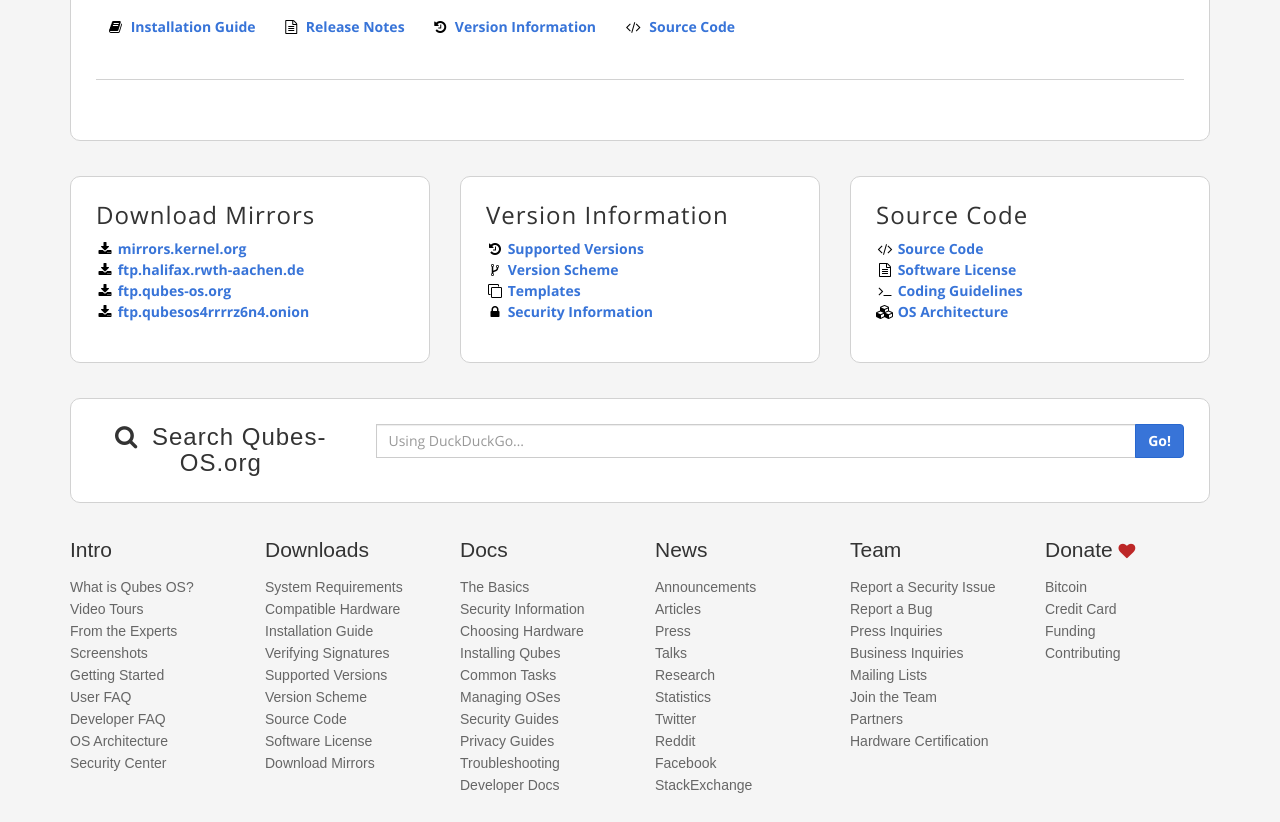
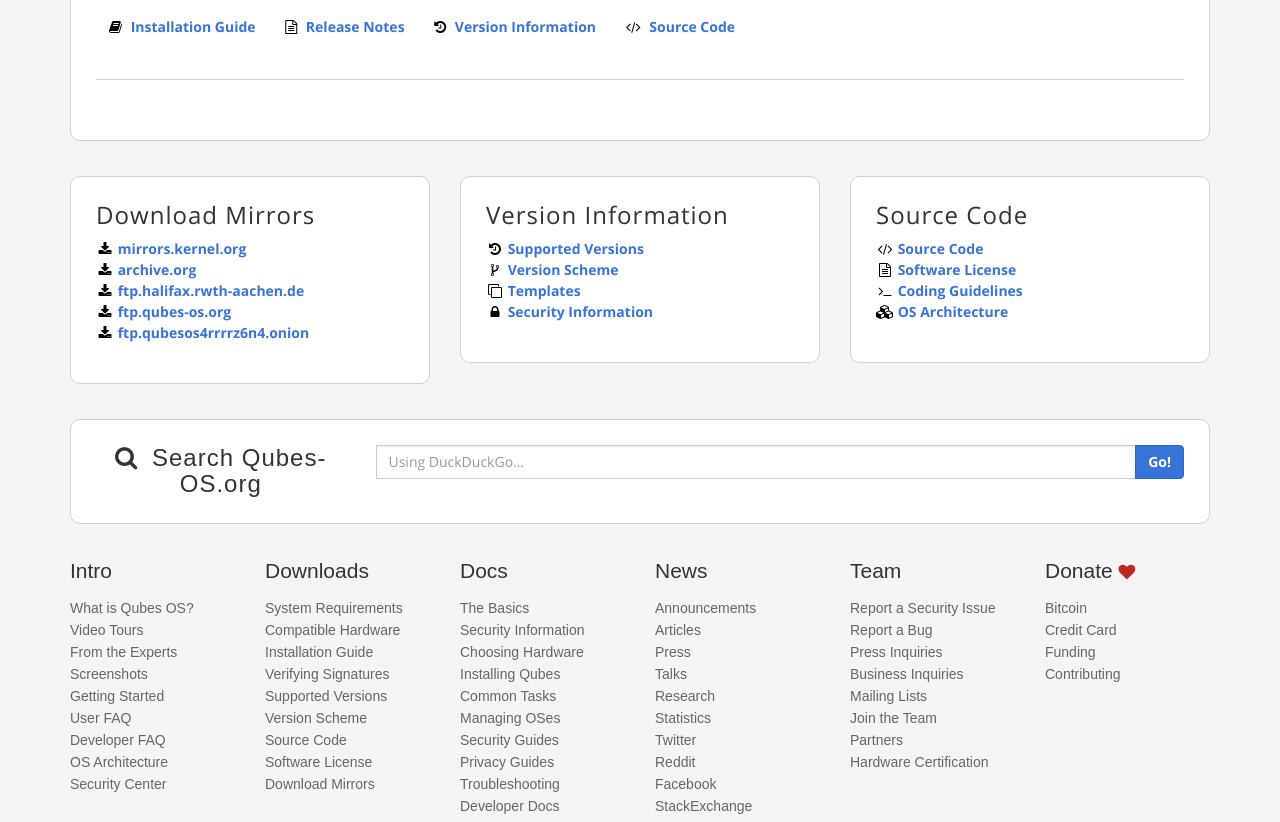
Before and after one commit to QubesOS/qubesos.github.io, a Jekyll site: the page built from pages/downloads.md, in a window 1280 px wide and 900 px high, scrolled down 2583 px, cut to the strip 0-822 px from the top of the window. Built offline with Jekyll 4.4.1, drawn with Linux system fonts in a browser that asks for light colours; some web fonts are replaced.

Commit message:
Add Archive.org mirror

```diff
--- a/pages/downloads.md
+++ b/pages/downloads.md
@@ -143,6 +143,7 @@ redirect_from:
       <h3 id="mirrors">Download Mirrors</h3>
       <ul class="list-unstyled">
         <li><a href="https://mirrors.kernel.org/qubes/iso/"><i class="fa fa-download fa-fw black-icon"></i> mirrors.kernel.org</a></li>
+        <li><a href="https://archive.org/download/QubesOS"><i class="fa fa-download fa-fw black-icon"></i> archive.org</a></li>
         <li><a href="http://ftp.halifax.rwth-aachen.de/qubes/iso/"><i class="fa fa-download fa-fw black-icon"></i> ftp.halifax.rwth-aachen.de</a></li>
         <li><a href="https://ftp.qubes-os.org/iso/"><i class="fa fa-download fa-fw black-icon"></i> ftp.qubes-os.org</a></li>
         <li><a href="http://ftp.qubesos4rrrrz6n4.onion/iso/"><i class="fa fa-download fa-fw black-icon"></i> ftp.qubesos4rrrrz6n4.onion</a></li>
```
